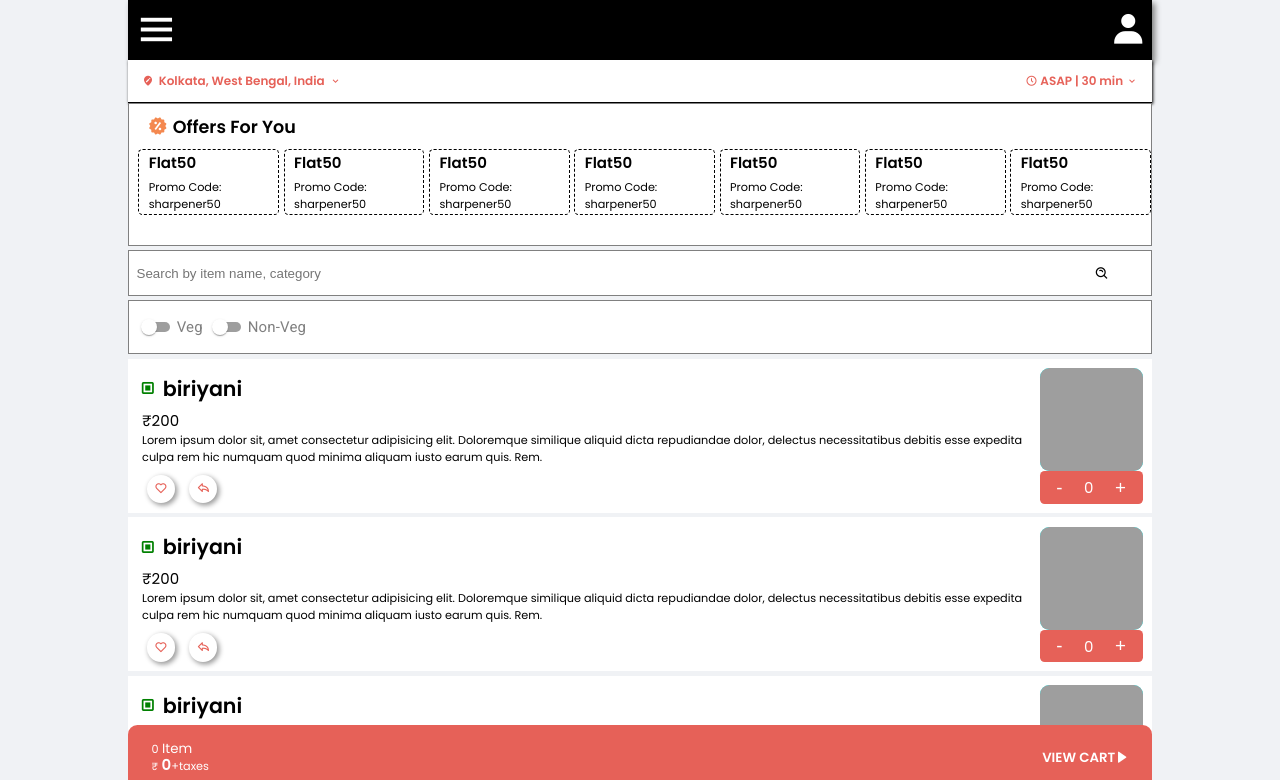
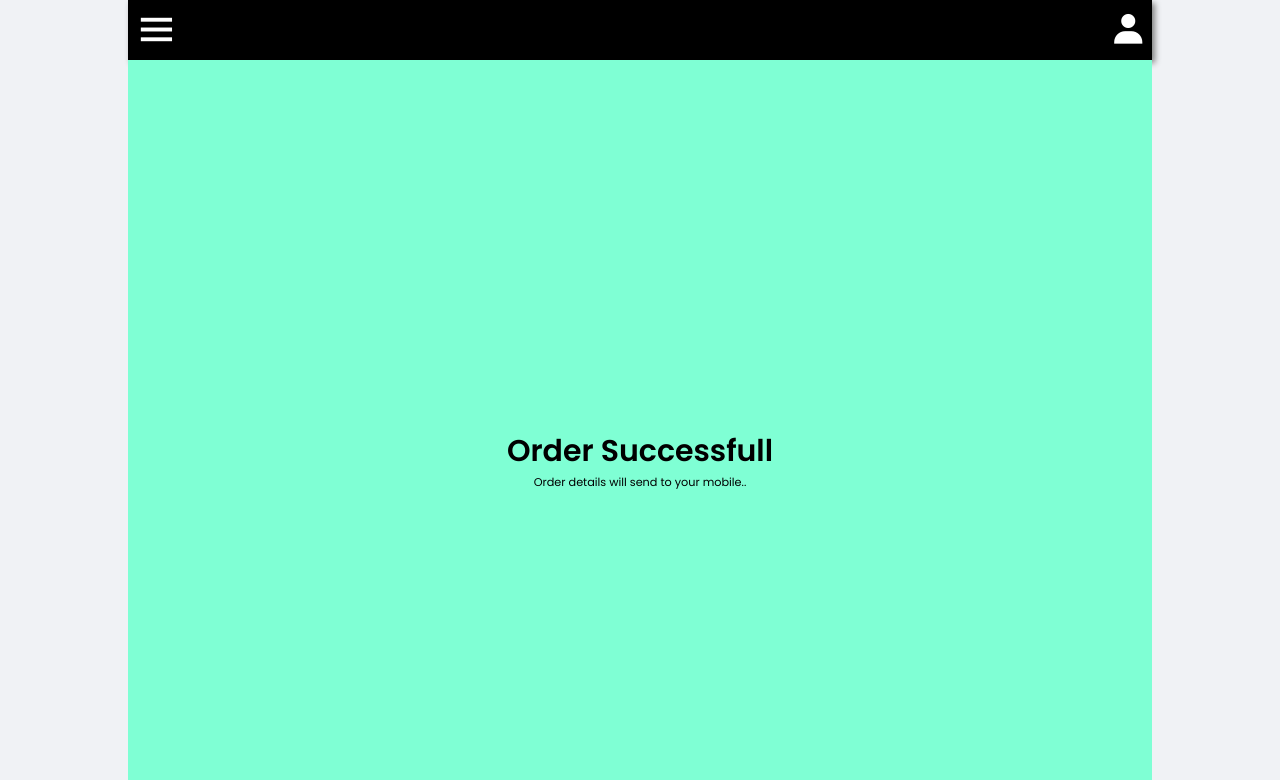
Before and after one commit to its-rajesh-smp/Potato, a React (Vite) app: page / in a window 1280 px wide. Shown: the top 780 px of the page. Built offline with nearby package versions, Linux system fonts and the light colour scheme; grey boxes are pictures that could not be loaded.

Commit message:
Order Success Page Added

```diff
--- a/src/App/App.jsx
+++ b/src/App/App.jsx
@@ -11,11 +11,11 @@ function App(props) {
   return (
     <div className=" App-div ">
       <Header />
-      <HomePage />
+      {/* <HomePage /> */}
       {/* <ProductDetailsPage /> */}
       {/* <CartPage /> */}
       {/* <CheckoutPage /> */}
-      {/* <OrderSuccessPage /> */}
+      <OrderSuccessPage />
     </div>
   );
 }
```
